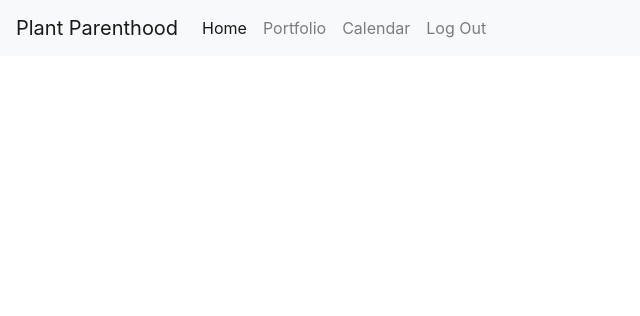
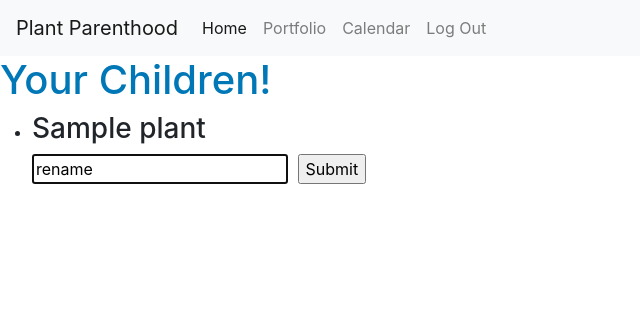
Before and after one commit to eileenpaula/PlantParenthood, a Flask app: page /portfolio in a window 1280 px wide. Shown: the top 316 px of the page, without its empty margins (0-640 px from the left). Run offline with Flask 3, Linux system fonts and the light colour scheme; a user stored in the database is signed in; tables that the repository leaves empty hold one stand-in row (values such as "Sample post"); some libraries are stand-ins or nearby versions; some web fonts are replaced.

Commit message:
Wokring Portofolio

```diff
--- a/app.py
+++ b/app.py
@@ -14,6 +14,7 @@ from wtforms import StringField, PasswordField, SubmitField
 from wtforms.validators import ValidationError, DataRequired, Length, Email, EqualTo
 from flask_behind_proxy import FlaskBehindProxy
 from flask_login import LoginManager, UserMixin, login_user, logout_user, current_user, login_required
+from datetime import datetime
 from chatgpt import ChatGPT
 from trefle_api import Plant_image
 
@@ -58,11 +59,14 @@ def load_user(user_id):
 class Plants(db.Model):
     id = db.Column(db.Integer, primary_key=True)
     plnt_name = db.Column(db.String(20), nullable=False)
+    plnt_care = db.Column(db.JSON, nullable=False)
+    date_added = db.Column(db.DateTime, default=datetime.utcnow, nullable=False)
     # plant_sciname = db.Column(db.String(20), nullable=False)
     user_id = db.Column(db.Integer, db.ForeignKey('user.id'), nullable=False)
 
     def __repr__(self):
-        return f"Plants('{self.plnt_name}')"
+        return f"Plants('{self.plnt_name}', '{self.plnt_care}', '{self.date_added}')"
+        # return f"Plants('{self.plnt_name}')"
 
 
 @login_manager.user_loader
@@ -112,9 +116,9 @@ def home_page():
             plant_data = data.info()
             plant_data_dict = json.loads(plant_data)
 
-            dbplant_names = Plants(plnt_name=plant_name, user_id=current_user.id)
-            db.session.add(dbplant_names)
-            db.session.commit()
+            # dbplant_names = Plants(plnt_name=plant_name, user_id=current_user.id)
+            # db.session.add(dbplant_names)
+            # db.session.commit()
             return render_template('info.html', plant_data=plant_data_dict, image=plant_image)
     return render_template('home.html')
 
@@ -192,7 +196,11 @@ def portfolio():
 def add_to_portfolio():
     plant_name = request.json.get('plant_name')
     if plant_name:
-        new_plant = Plants(plnt_name=plant_name, user_id=current_user.id)
+        plant_info = ChatGPT(plant_name)
+        plant_care = plant_info.careCalendar()
+        date = datetime.now()
+        new_plant = Plants(plnt_name=plant_name, user_id=current_user.id, plnt_care = plant_care, date_added = date)
+        # new_plant = Plants(plnt_name=plant_name, user_id=current_user.id)
         db.session.add(new_plant)
         db.session.commit()
         return {"message": "Plant added successfully!"}, 200
--- a/templates/portfolio.html
+++ b/templates/portfolio.html
@@ -4,7 +4,7 @@
     Plant Portfolio
 {% endblock %}
 
-{% block main %}
+{% block content %}
 <div >
     <h1 style = "color:#0077B6">Your Children!</h1>
     <ul>
```
